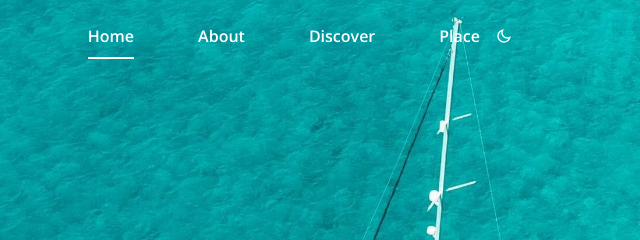
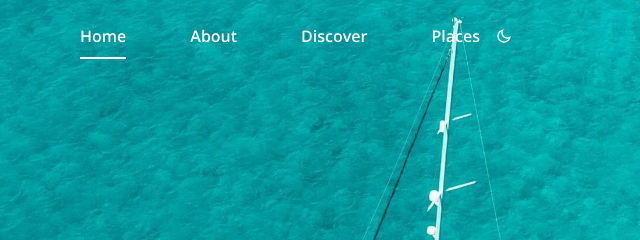
Before and after one commit to GabrielChagas1/responsive-travel-website, a plain HTML site: page index.html in a window 1280 px wide. Shown: the top 240 px of the page, 640-1280 px from the left. Drawn offline with nearby package versions, Linux system fonts and the light colour scheme; files that its build step writes are made by us from their sources.

Commit message:
chore: rename last item nav.

```diff
--- a/index.html
+++ b/index.html
@@ -27,7 +27,7 @@
                         <li class="nav__item"><a href="#home" class="nav__link">Home</a></li>
                         <li class="nav__item"><a href="#about" class="nav__link">About</a></li>
                         <li class="nav__item"><a href="#discover" class="nav__link">Discover</a></li>
-                        <li class="nav__item"><a href="#place" class="nav__link">Place</a></li>
+                        <li class="nav__item"><a href="#place" class="nav__link">Places</a></li>
                     </ul>
 
 
```
